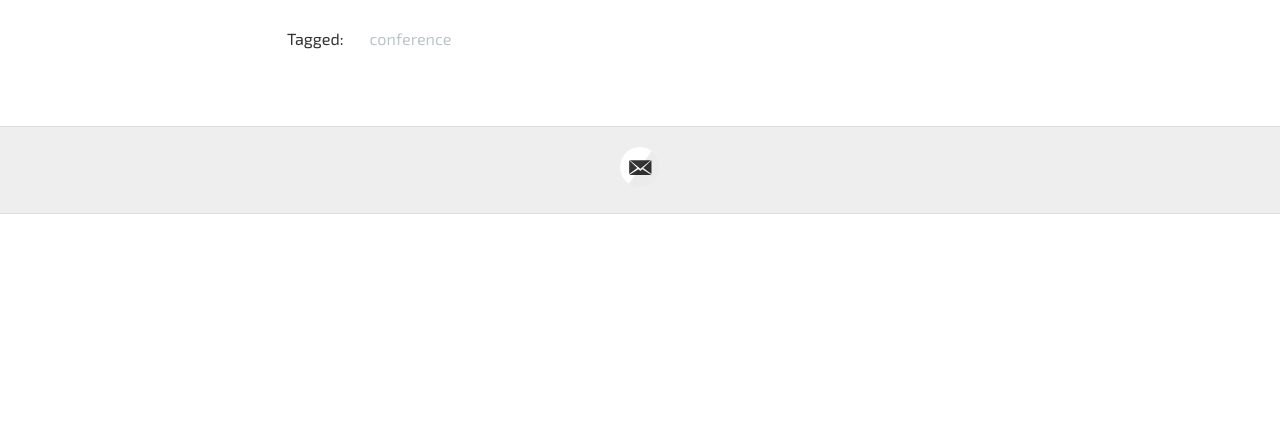
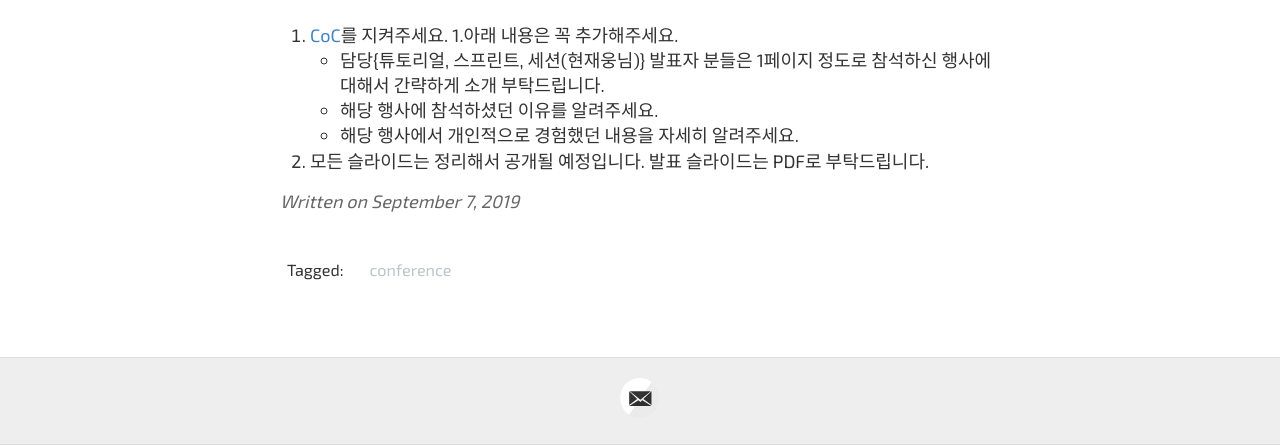
Before and after one commit to pybusan/pybusan.github.io, a Jekyll site: the page built from _posts/2019-09-07-PyBusan_PyCon2019_After_Party.md, in a window 1280 px wide. Shown: the part 973-1418 px from the top of the page. Built offline with Jekyll 4.4.1, drawn with Linux system fonts in a browser that asks for light colours; some web fonts are replaced; comment, search, counter and statistics services are not loaded; before the commit the page ends 1187 px from its top, so only the background shows below that.

Commit message:
Added 발표자 가이드 추가

```diff
--- a/_posts/2019-09-07-PyBusan_PyCon2019_After_Party.md
+++ b/_posts/2019-09-07-PyBusan_PyCon2019_After_Party.md
@@ -22,3 +22,12 @@ tags: conference
 
 * 오시는 방법
 ![Alt text](http://cklbusan.com/upload/contents/cklbusan__b6e6c00baf05c6302e81d199ac015078.jpg)
+
+## 발표자 가이드
+
+0. [CoC](http://blog.pycon.kr/2017/08/08/code-of-conduct/)를 지켜주세요.
+1.아래 내용은 꼭 추가해주세요.
+  - 담당{튜토리얼, 스프린트, 세션(현재웅님)} 발표자 분들은 1페이지 정도로 참석하신 행사에 대해서 간략하게 소개 부탁드립니다.
+  - 해당 행사에 참석하셨던 이유를 알려주세요.
+  - 해당 행사에서 개인적으로 경험했던 내용을 자세히 알려주세요.
+2. 모든 슬라이드는 정리해서 공개될 예정입니다. 발표 슬라이드는 PDF로 부탁드립니다.
```
